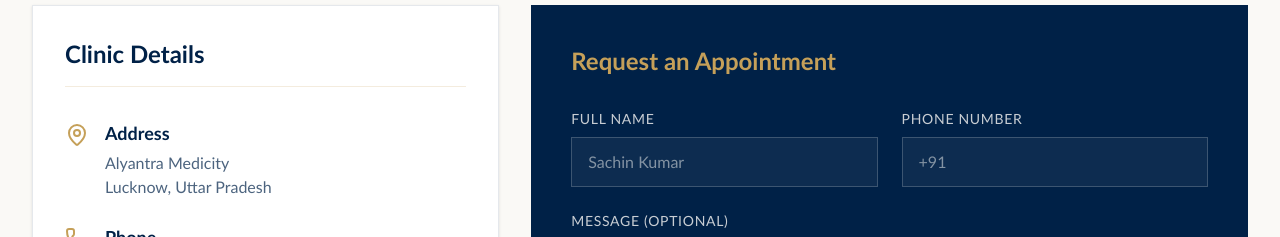
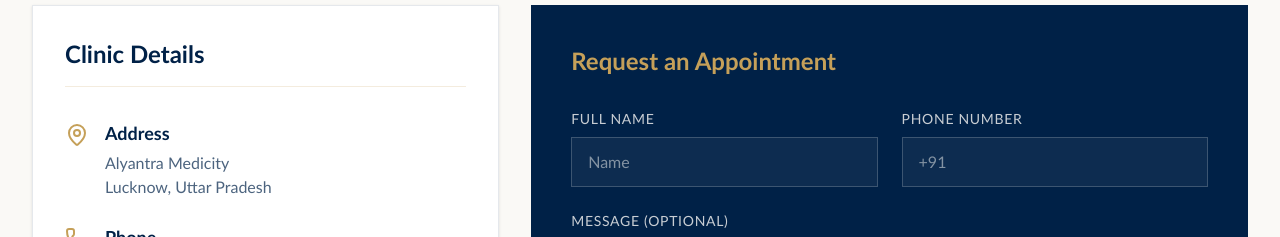
Before and after one commit to inderjeetota-ops/Dr-Saumika, a React (Vite) app: page / in a window 1280 px wide. Shown: the part 4580-4817 px from the top of the page. Built offline with nearby package versions, Linux system fonts and the light colour scheme.

Commit message:
refactor(contact): update form placeholder to generic label

```diff
--- a/src/pages/Contact.tsx
+++ b/src/pages/Contact.tsx
@@ -123,7 +123,7 @@ export default function Contact() {
                     name="name"
                     required
                     className="w-full bg-ivory/5 border border-ivory/20 px-4 py-3 text-ivory focus:outline-none focus:border-gold transition-colors"
-                    placeholder="Sachin Kumar"
+                    placeholder="Name"
                   />
                 </div>
                 <div>
```
